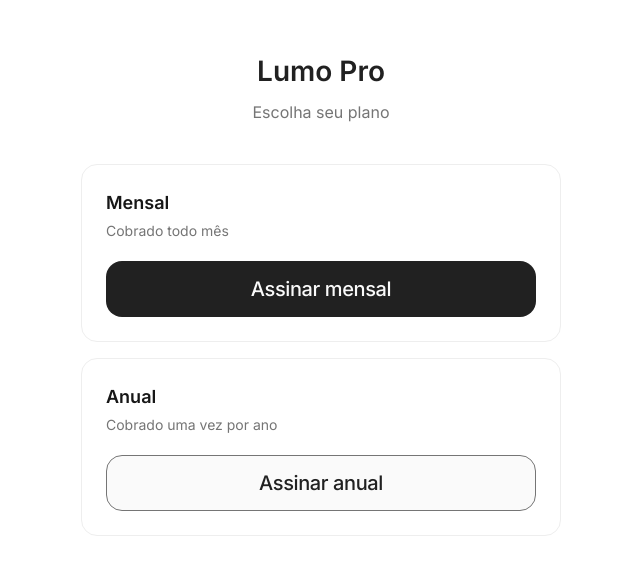
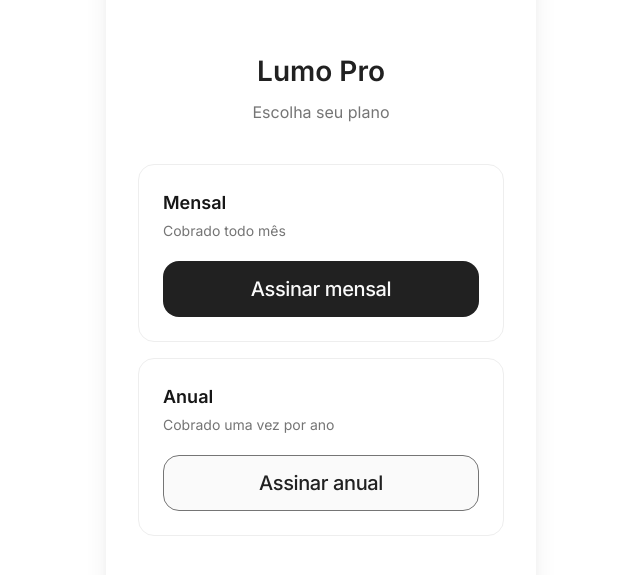
Before and after one commit to fabiostutt/lumo-app, a Next.js app: page /pricing in a window 1280 px wide. Shown: the part 107-682 px from the top of the page, without its empty margins (319-959 px from the left). Built offline with nearby package versions, Linux system fonts and the light colour scheme.

Commit message:
constrain layout to mobile-width container

```diff
--- a/src/app/layout.tsx
+++ b/src/app/layout.tsx
@@ -30,7 +30,11 @@ type LayoutProps = {
 export default function RootLayout({ children }: LayoutProps) {
   return (
     <html lang="en" className={`${inter.variable} h-full antialiased`}>
-      <body className="min-h-full flex flex-col">{children}</body>
+      <body className="min-h-full flex flex-col bg-neutral-200">
+        <div className="mx-auto flex min-h-screen w-full max-w-[430px] flex-col bg-white shadow-xl">
+          {children}
+        </div>
+      </body>
     </html>
   );
 }
```
